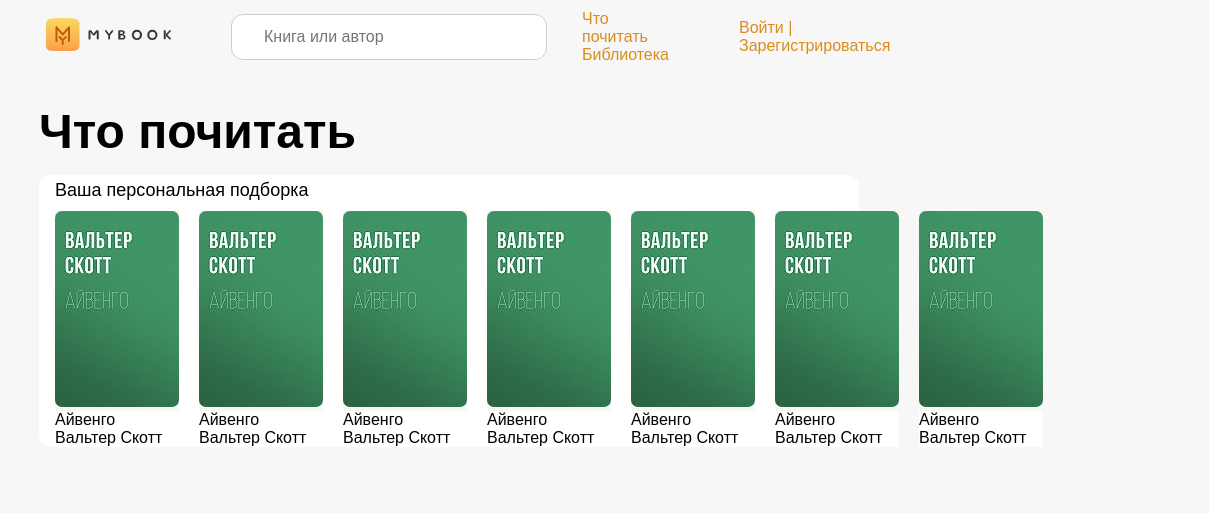
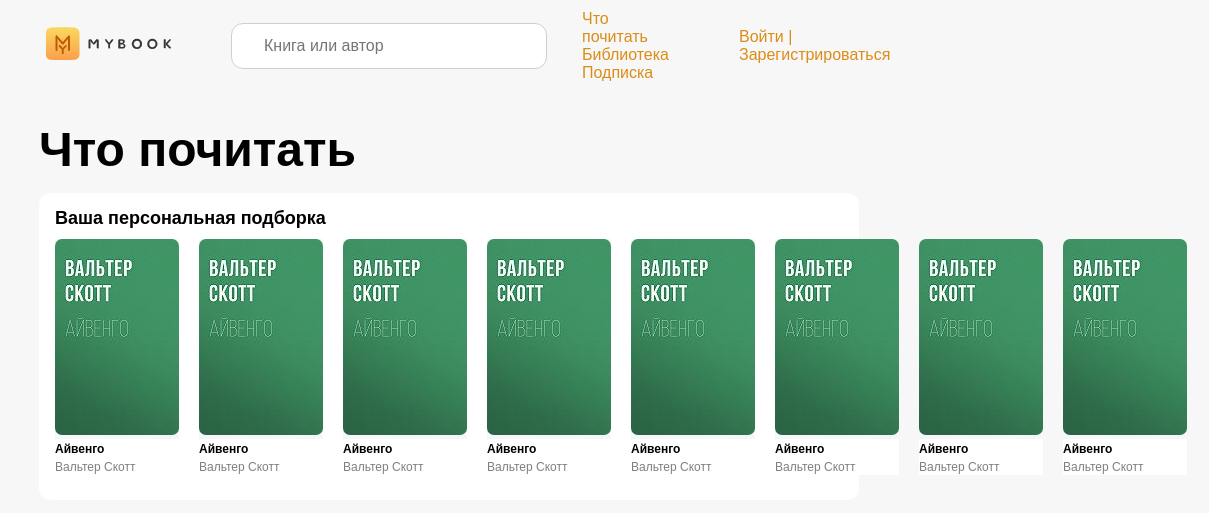
Before and after one commit to FlaxMine/Library, a PHP site: page / in a window 1520 px wide. Shown: the top 513 px of the page, without its empty margins (311-1520 px from the left). Run offline with PHP 8.4, Linux system fonts and the light colour scheme.

Commit message:
Initial commit

```diff
--- a/css/main.css
+++ b/css/main.css
@@ -29,8 +29,6 @@
 .logo{
     margin-right: 50px;
 }
-
-
 input{
     height: 40px;
     padding: 2px 32px;
@@ -81,11 +79,11 @@
     padding-bottom: 16px;
 }
 
-
 .nameList span{
     background: #fff;
     overflow: visible;
     font-size: 18px;
+    font-weight: bold;
 }
 
 .nameList{
@@ -96,17 +94,17 @@
 
 .Items{
     display: flex;
+    justify-content: space-around;
     background: #fff;
     overflow: visible;
 }
-
-
 
 .ListBook{
     background: #fff;
     overflow: visible;
     padding-left: 16px;
-    padding-top: 5px;
+    padding-top: 15px;
+    padding-bottom: 25px;
     border-radius: 12px;
 }
 
@@ -122,3 +120,13 @@
 .photo img{
     border-radius: 7px;
 }
+
+.name span{
+    font-weight: bold;
+    font-size: 12px;
+}
+
+.autor span{
+    font-size: 12px;
+    color: #7c7f84;
+}
--- a/index.html
+++ b/index.html
@@ -27,15 +27,14 @@
                         <ul class="menu_list">
                             <a href="#"><li class="menu_item">Что почитать</li></a>
                             <a href="#"><li class="menu_item">Библиотека</li></a>
+                            <a href="#"><li class="menu_item">Подписка</li></a>
                         </ul>
                     </div>
+                </div>
 
-                    <div class="auth">
-                        <a href="#" class="log_in">Войти |</a>
-                        <a href="#" class="sign_in">Зарегистрироваться</a>
-                    </div>
-
-
+                <div class="auth">
+                    <a href="#" class="log_in">Войти |</a>
+                    <a href="#" class="sign_in">Зарегистрироваться</a>
                 </div>
 
             </div>
@@ -136,6 +135,22 @@
                         </div>
                     </div>
 
+                    <div class="bookItem">
+                            <div class="photo">
+                                <a href="#"><img src="img/851617ca-953f-43fb-94de-8b3a01e01320.jpg" alt=""></a>
+                            </div>
+                            <div class="name repeat">
+                                <span class="repeat">Айвенго</span>
+                            </div>
+                            <div class="autor repeat">
+                                <span class="repeat">Вальтер Скотт</span>
+                            </div>
+                        </div>
+
+
+
+
+
                 </div>
             </div>
 
```
